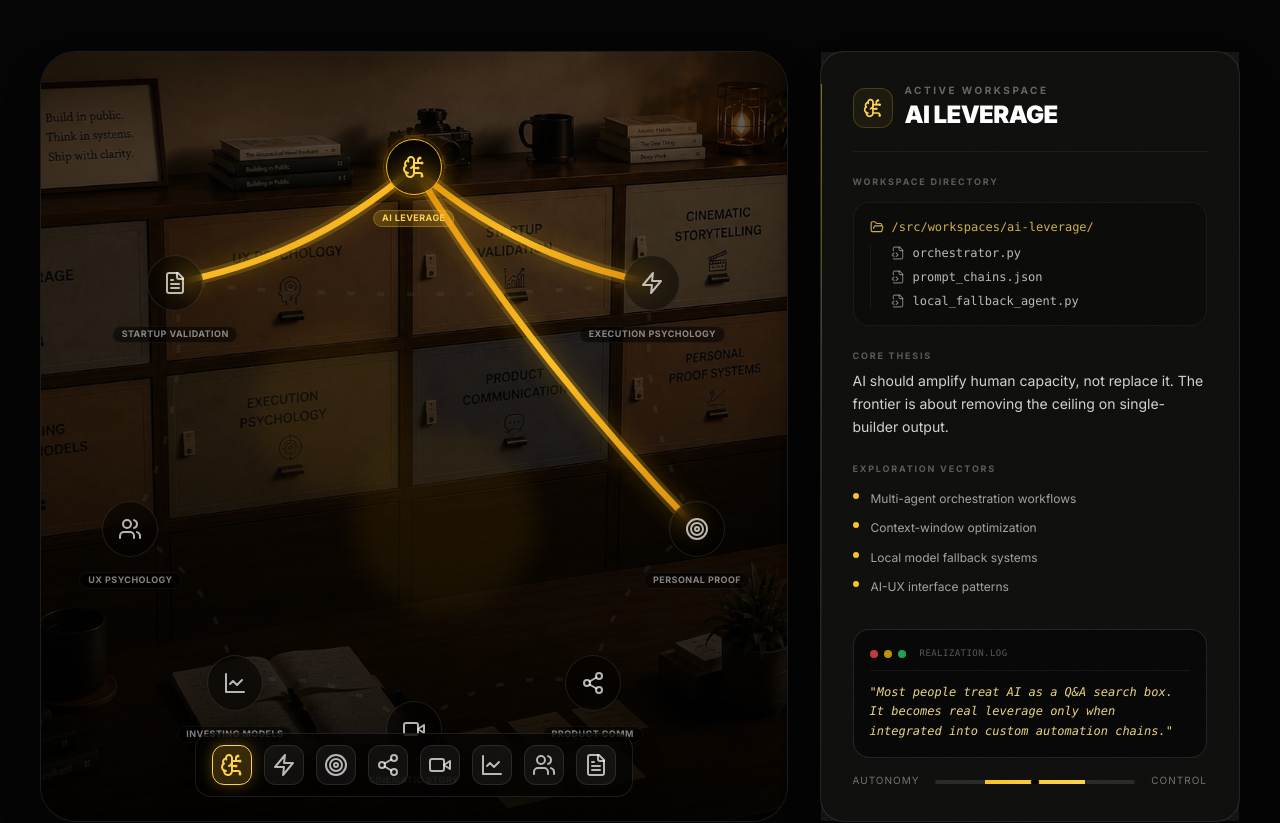
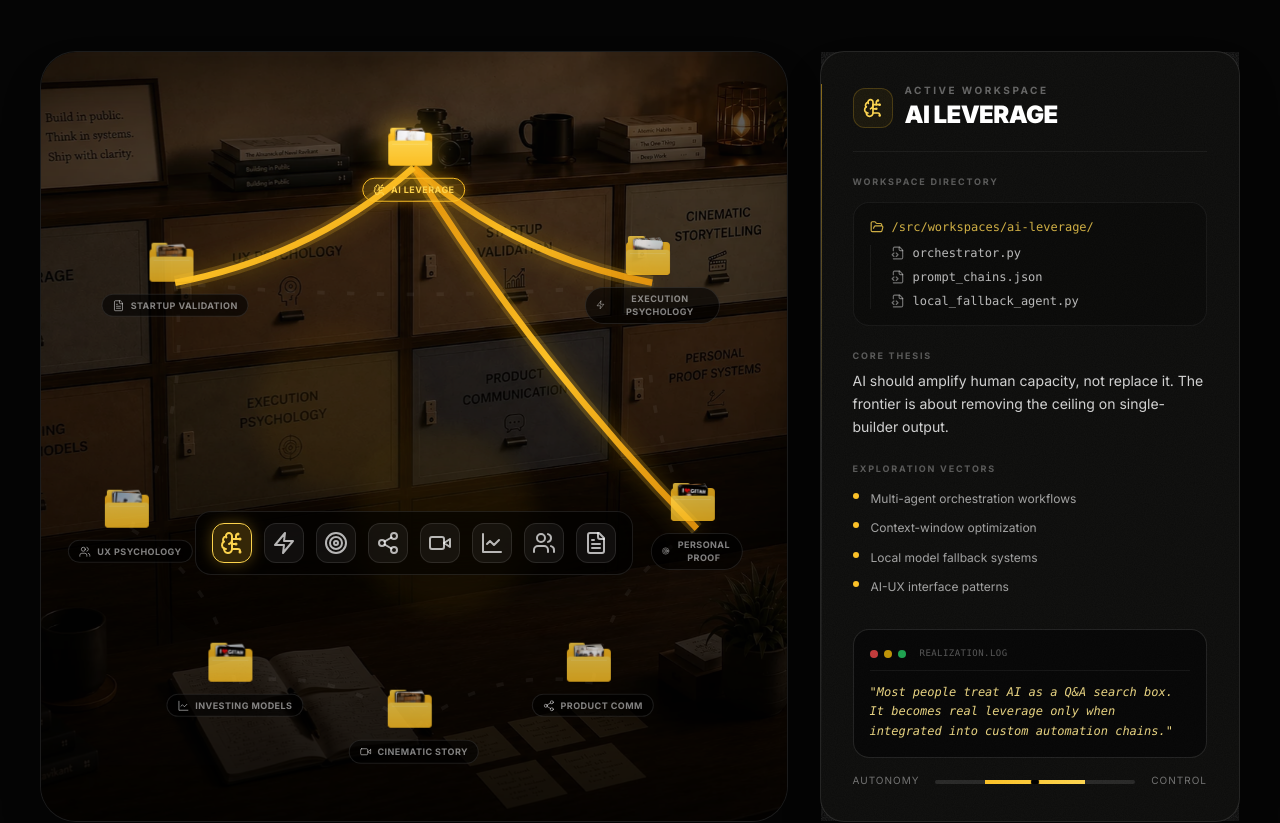
Before and after one commit to batmanvigilante7/hemanthsai, a React (Vite) app: page / in a window 1280 px wide. Shown: the part 4388-5211 px from the top of the page. Built offline with nearby package versions, Linux system fonts and the light colour scheme.

Commit message:
Rebuild thought workspace interaction system

```diff
--- a/src/components/ThoughtDock.tsx
+++ b/src/components/ThoughtDock.tsx
@@ -18,7 +18,7 @@ export function ThoughtDock({
   onSelect,
 }: ThoughtDockProps) {
   return (
-    <div className="absolute bottom-6 left-1/2 -translate-x-1/2 z-40 max-w-[90vw]">
+    <div className="absolute bottom-[35%] md:bottom-[32%] left-1/2 -translate-x-1/2 z-40 max-w-[90vw] hidden md:block">
       <Dock className="bg-black/60 border-white/10 backdrop-blur-xl px-4 py-2 flex items-center justify-center gap-3">
         {workspaces.map((node) => {
           const IconComponent = (Icons as any)[node.iconName] || Icons.HelpCircle;
--- a/src/components/ThoughtWorkspace.tsx
+++ b/src/components/ThoughtWorkspace.tsx
@@ -2,11 +2,13 @@
 
 import React, { useState } from "react";
 import { motion, AnimatePresence } from "framer-motion";
+import * as Icons from "lucide-react";
 import { thoughtWorkspaces, getWorkspaceById } from "@/data/thought-workspaces";
 import { ThoughtWorkspaceNode } from "./ThoughtWorkspaceNode";
 import { ConnectionLines } from "./ConnectionLines";
 import { ThoughtDock } from "./ThoughtDock";
 import { ThoughtPanel } from "./ThoughtPanel";
+import { cn } from "@/lib/utils";
 
 const getAssetUrl = (fileName: string) => `${import.meta.env.BASE_URL}assets/${fileName}`;
 
@@ -134,6 +136,29 @@ export function ThoughtWorkspace() {
             />
           </div>
 
+          {/* Mobile Navigation Pill Bar */}
+          <div className="flex lg:hidden overflow-x-auto gap-3.5 pb-4 scrollbar-none snap-x snap-mandatory -mt-2 mb-2">
+            {thoughtWorkspaces.map((node) => {
+              const isActive = node.id === activeId;
+              const IconComponent = (Icons as any)[node.iconName] || Icons.HelpCircle;
+              return (
+                <button
+                  key={node.id}
+                  onClick={() => setActiveId(node.id)}
+                  className={cn(
+                    "flex items-center gap-2 px-4 py-2.5 rounded-full border text-xs font-bold uppercase tracking-wider shrink-0 snap-start transition-all duration-200",
+                    isActive
+                      ? "bg-amber-400/20 border-amber-400 text-amber-300 shadow-[0_0_12px_rgba(245,158,11,0.3)]"
+                      : "bg-white/5 border-white/10 text-white/60"
+                  )}
+                >
+                  <IconComponent className="h-3.5 w-3.5" />
+                  <span>{node.title}</span>
+                </button>
+              );
+            })}
+          </div>
+
           {/* Right Column: Sliding Active File Panel */}
           <div className="w-full">
             <AnimatePresence mode="wait">
--- a/src/components/ThoughtWorkspaceNode.tsx
+++ b/src/components/ThoughtWorkspaceNode.tsx
@@ -31,46 +31,51 @@ export function ThoughtWorkspaceNode({
         top: `${node.position.y}%`,
         transform: "translate(-50%, -50%)",
       }}
-      className="z-20"
+      className="z-20 flex flex-col items-center gap-1.5"
       onMouseEnter={() => setIsHovered(true)}
       onMouseLeave={() => setIsHovered(false)}
     >
-      {/* Node Circle */}
+      {/* Node Station Anchor: Interactive ImagesBadge Folder */}
+      <motion.div
+        onClick={onClick}
+        whileHover={{ scale: 1.14 }}
+        whileTap={{ scale: 0.96 }}
+        className="cursor-pointer"
+      >
+        <ImagesBadge
+          text=""
+          images={node.images}
+          folderSize={{ width: 44, height: 33 }}
+          teaserImageSize={{ width: 28, height: 20 }}
+          hoverImageSize={{ width: 62, height: 42 }}
+          hoverTranslateY={-38}
+          hoverSpread={24}
+          hoverRotation={15}
+          className={cn(
+            "transition-all duration-300",
+            isActive
+              ? "drop-shadow-[0_0_15px_rgba(251,191,36,0.65)]"
+              : "opacity-80 hover:opacity-100"
+          )}
+        />
+      </motion.div>
+
+      {/* Label Capsule (Title + Tiny Metadata Icon) */}
       <motion.button
         type="button"
         onClick={onClick}
         className={cn(
-          "relative flex h-12 w-12 items-center justify-center rounded-full border bg-black/45 backdrop-blur-md transition-all duration-300 focus:outline-none md:h-14 md:w-14",
+          "flex items-center gap-1.5 rounded-full border px-2.5 py-1 text-[9px] font-bold uppercase tracking-wider transition-all duration-300 outline-none",
           isActive
-            ? "border-amber-400 text-amber-300 shadow-[0_0_20px_rgba(245,158,11,0.4)]"
-            : "border-white/10 text-white/70 hover:border-white/30 hover:text-white hover:shadow-[0_0_12px_rgba(255,255,255,0.1)]"
+            ? "bg-amber-400/20 border-amber-400 text-amber-300 shadow-[0_0_12px_rgba(245,158,11,0.35)]"
+            : "bg-black/60 border-white/10 text-white/50 hover:border-white/30 hover:text-white/80"
         )}
-        whileHover={{ scale: 1.12 }}
-        whileTap={{ scale: 0.95 }}
       >
-        {/* Pulsing Outer Ring for Active Node */}
-        {isActive && (
-          <span className="absolute -inset-1 rounded-full border border-amber-400/30 animate-pulse pointer-events-none" />
-        )}
-
-        <IconComponent className="h-5 w-5 md:h-6 md:w-6" />
+        <IconComponent className="h-3 w-3 text-current/70" />
+        <span>{node.title}</span>
       </motion.button>
 
-      {/* Label (Permanently visible below icon when inactive, or styled nicely) */}
-      <div className="absolute top-full left-1/2 mt-2 -translate-x-1/2 whitespace-nowrap text-center">
-        <span
-          className={cn(
-            "rounded-full px-2 py-0.5 text-[9px] font-bold uppercase tracking-wider transition-all duration-200 border",
-            isActive
-              ? "bg-amber-400/20 border-amber-400/30 text-amber-300"
-              : "bg-black/50 border-white/5 text-white/50"
-          )}
-        >
-          {node.title}
-        </span>
-      </div>
-
-      {/* Hover Info Card */}
+      {/* Hover Info Card (Tooltip) */}
       <AnimatePresence>
         {isHovered && (
           <motion.div
@@ -78,9 +83,8 @@ export function ThoughtWorkspaceNode({
             animate={{ opacity: 1, scale: 1, y: 0, x: "-50%" }}
             exit={{ opacity: 0, scale: 0.95, y: -10, x: "-50%" }}
             transition={{ duration: 0.22, ease: [0.16, 1, 0.3, 1] }}
-            className="absolute bottom-full left-1/2 mb-4 w-72 origin-bottom rounded-2xl border border-white/15 bg-[#121211]/92 p-5 text-white shadow-2xl backdrop-blur-lg"
+            className="absolute bottom-full left-1/2 mb-5 w-72 origin-bottom rounded-2xl border border-white/15 bg-[#121211]/92 p-5 text-white shadow-2xl backdrop-blur-lg pointer-events-none"
           >
-            <div className="flex items-start justify-between gap-4">
             <div>
               <p className="text-[9px] font-bold uppercase tracking-widest text-amber-300/80">
                 Workspace
@@ -90,27 +94,13 @@ export function ThoughtWorkspaceNode({
               </h4>
             </div>
 
-              {/* ImagesBadge Preview */}
-              <ImagesBadge
-                text=""
-                images={node.images}
-                folderSize={{ width: 28, height: 21 }}
-                teaserImageSize={{ width: 18, height: 13 }}
-                hoverImageSize={{ width: 44, height: 30 }}
-                hoverTranslateY={-30}
-                hoverSpread={18}
-                hoverRotation={12}
-                className="shrink-0 text-white/70 hover:text-amber-200"
-              />
-            </div>
-
             <p className="mt-3 text-xs leading-relaxed text-white/60">
               {node.description}
             </p>
 
             <div className="mt-4 border-t border-white/5 pt-3">
               <p className="text-[8px] font-bold uppercase tracking-widest text-white/30">
-                Core belief
+                Core thesis
               </p>
               <p className="mt-1 text-[11px] italic leading-normal text-amber-200/80">
                 "{node.belief}"
@@ -119,10 +109,10 @@ export function ThoughtWorkspaceNode({
 
             <div className="mt-3 flex items-center justify-between text-[9px] uppercase tracking-wider text-white/40 border-t border-white/5 pt-3">
               <span>Tension: {node.tension}</span>
-              <span className="text-amber-300/60 font-semibold">Click to activate</span>
+              <span className="text-amber-300/60 font-semibold">Click to open panel</span>
             </div>
 
-            {/* Little pointer triangle */}
+            {/* Pointer triangle */}
             <div className="absolute top-full left-1/2 h-2.5 w-2.5 -translate-x-1/2 -translate-y-1 rotate-45 border-r border-b border-white/15 bg-[#121211]/92" />
           </motion.div>
         )}
--- a/src/data/thought-workspaces.ts
+++ b/src/data/thought-workspaces.ts
@@ -17,12 +17,6 @@ export interface WorkspaceNode {
 
 const getAssetUrl = (fileName: string) => `${import.meta.env.BASE_URL}assets/${fileName}`;
 
-const defaultPreviewImages = [
-  getAssetUrl('thought-workspace-bg.webp'),
-  getAssetUrl('thought-workshop-scene.webp'),
-  getAssetUrl('identity-cinematic-poster.webp'),
-];
-
 export const thoughtWorkspaces: WorkspaceNode[] = [
   {
     id: 'ai-leverage',
@@ -38,7 +32,11 @@ export const thoughtWorkspaces: WorkspaceNode[] = [
     ],
     realization: 'Most people treat AI as a Q&A search box. It becomes real leverage only when integrated into custom automation chains.',
     tension: 'Autonomy vs. Control',
-    images: defaultPreviewImages,
+    images: [
+      getAssetUrl('identity-builder.webp'),
+      getAssetUrl('thought-workshop-scene.webp'),
+      getAssetUrl('blazer-v2.webp.webp'),
+    ],
     position: { x: 50, y: 15 },
     connections: ['execution-psychology', 'personal-proof-systems']
   },
@@ -56,7 +54,11 @@ export const thoughtWorkspaces: WorkspaceNode[] = [
     ],
     realization: 'The distance between an idea and an artifact is simply the courage to start with a flawed first version.',
     tension: 'Speed vs. Precision',
-    images: defaultPreviewImages,
+    images: [
+      getAssetUrl('identity-discipline.webp'),
+      getAssetUrl('karate-roots.webp.webp'),
+      getAssetUrl('shotput.webp'),
+    ],
     position: { x: 82, y: 30 },
     connections: ['personal-proof-systems', 'startup-validation']
   },
@@ -74,7 +76,11 @@ export const thoughtWorkspaces: WorkspaceNode[] = [
     ],
     realization: 'Resumes are declarative noise. Interactive proof engines are imperative facts.',
     tension: 'Marketing vs. Substance',
-    images: defaultPreviewImages,
+    images: [
+      getAssetUrl('thought-workshop-scene.webp'),
+      getAssetUrl('identity-cinematic-poster.webp'),
+      getAssetUrl('gitam-sign.webp'),
+    ],
     position: { x: 88, y: 62 },
     connections: ['product-communication', 'ai-leverage']
   },
@@ -92,7 +98,11 @@ export const thoughtWorkspaces: WorkspaceNode[] = [
     ],
     realization: 'Building the software is only 50% of the puzzle. The remaining 50% is creating the bridge of meaning for the user.',
     tension: 'Accessibility vs. Depth',
-    images: defaultPreviewImages,
+    images: [
+      getAssetUrl('identity-voice.webp'),
+      getAssetUrl('voice.webp'),
+      getAssetUrl('tepe-exhibition.webp'),
+    ],
     position: { x: 74, y: 82 },
     connections: ['cinematic-storytelling', 'personal-proof-systems']
   },
@@ -110,7 +120,11 @@ export const thoughtWorkspaces: WorkspaceNode[] = [
     ],
     realization: 'A launch video is not a list of features; it is a short film where the product is the hero solving a real crisis.',
     tension: 'Aesthetics vs. Utility',
-    images: defaultPreviewImages,
+    images: [
+      getAssetUrl('identity-cinematic-poster.webp'),
+      getAssetUrl('blazer-v2.webp.webp'),
+      getAssetUrl('thought-workspace-bg.webp'),
+    ],
     position: { x: 50, y: 88 },
     connections: ['investing-mental-models', 'product-communication']
   },
@@ -128,7 +142,11 @@ export const thoughtWorkspaces: WorkspaceNode[] = [
     ],
     realization: 'Most builders optimize for today\'s validation. Investors optimize for the decade\'s compound.',
     tension: 'Patience vs. Urgency',
-    images: defaultPreviewImages,
+    images: [
+      getAssetUrl('identity-structure.webp'),
+      getAssetUrl('ncc.webp'),
+      getAssetUrl('gitam-sign.webp'),
+    ],
     position: { x: 26, y: 82 },
     connections: ['ux-psychology', 'cinematic-storytelling']
   },
@@ -146,7 +164,11 @@ export const thoughtWorkspaces: WorkspaceNode[] = [
     ],
     realization: 'The cleanest interface is the one that aligns so closely with the user\'s mental model that instruction is unnecessary.',
     tension: 'Familiarity vs. Innovation',
-    images: defaultPreviewImages,
+    images: [
+      getAssetUrl('identity-voice.webp'),
+      getAssetUrl('thought-workshop-scene.webp'),
+      getAssetUrl('hero-current.webp.webp'),
+    ],
     position: { x: 12, y: 62 },
     connections: ['startup-validation', 'investing-mental-models']
   },
@@ -164,7 +186,11 @@ export const thoughtWorkspaces: WorkspaceNode[] = [
     ],
     realization: 'Feedback is noise unless it is accompanied by commitment—either of time, reputation, or money.',
     tension: 'Vision vs. Feedback',
-    images: defaultPreviewImages,
+    images: [
+      getAssetUrl('tepe-exhibition.webp'),
+      getAssetUrl('identity-builder.webp'),
+      getAssetUrl('thought-workspace-bg.webp'),
+    ],
     position: { x: 18, y: 30 },
     connections: ['ai-leverage', 'ux-psychology', 'execution-psychology']
   }
```
Lines whose indentation alone changed are shown as unchanged.
